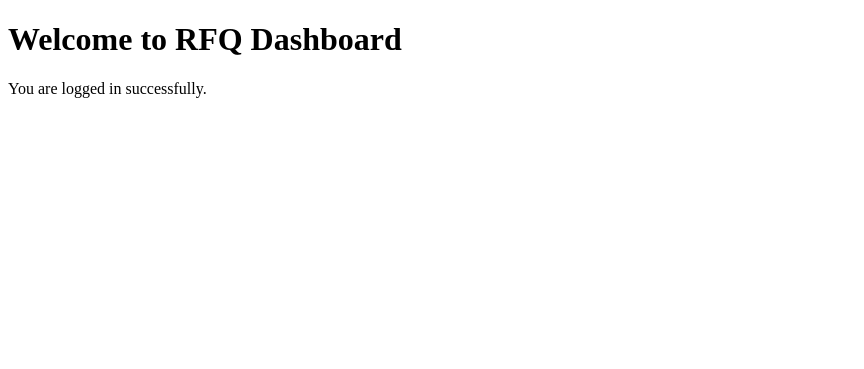
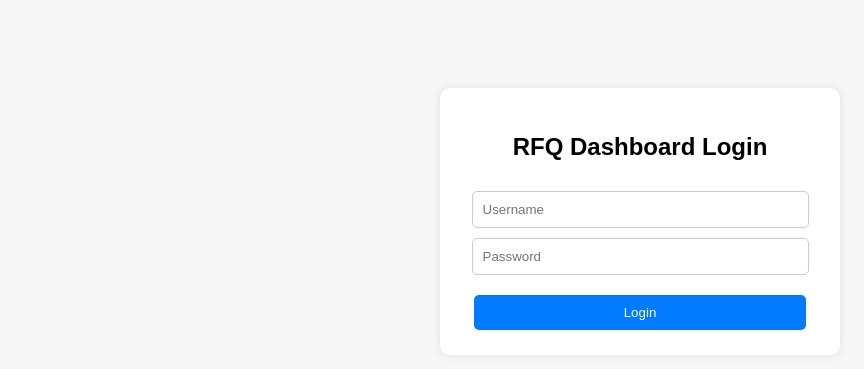
Before and after one commit to prakashsingh62/vepl_rfq_v6_clean, a Flask app: page /login in a window 1280 px wide. Shown: the top 369 px of the page, without its empty margins (0-864 px from the left). Run offline with Flask 3, Linux system fonts and the light colour scheme.

Commit message:
Update login.html

```diff
--- a/dashboard/templates/login.html
+++ b/dashboard/templates/login.html
@@ -1,10 +1,53 @@
 <!DOCTYPE html>
 <html>
 <head>
-    <title>RFQ Dashboard</title>
+    <title>Login</title>
+    <style>
+        body {
+            background: #f7f7f7;
+            font-family: Arial;
+            text-align: center;
+            padding-top: 80px;
+        }
+        .box {
+            width: 350px;
+            margin: auto;
+            background: white;
+            padding: 25px;
+            border-radius: 10px;
+            box-shadow: 0 0 10px rgba(0,0,0,0.1);
+        }
+        input {
+            width: 90%;
+            padding: 10px;
+            margin-top: 10px;
+            border-radius: 5px;
+            border: 1px solid #ccc;
+        }
+        button {
+            width: 95%;
+            padding: 10px;
+            margin-top: 20px;
+            background: #007bff;
+            color: white;
+            border: none;
+            border-radius: 5px;
+            cursor: pointer;
+        }
+        button:hover { background: #0056b3; }
+    </style>
 </head>
 <body>
-    <h1>Welcome to RFQ Dashboard</h1>
-    <p>You are logged in successfully.</p>
+
+<div class="box">
+    <h2>RFQ Dashboard Login</h2>
+
+    <form action="/login" method="POST">
+        <input type="text" name="username" placeholder="Username" required><br>
+        <input type="password" name="password" placeholder="Password" required><br>
+        <button type="submit">Login</button>
+    </form>
+</div>
+
 </body>
 </html>
```
